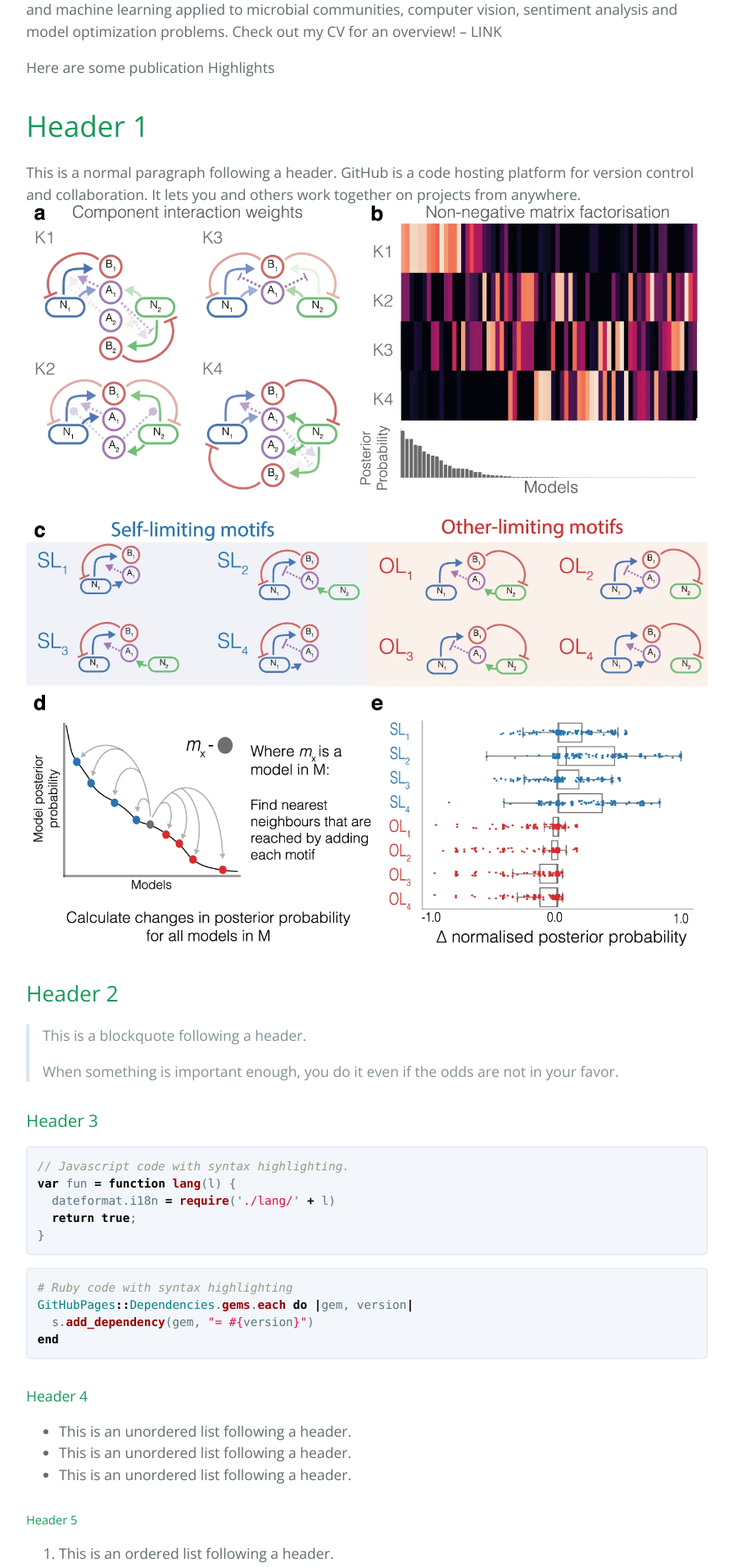
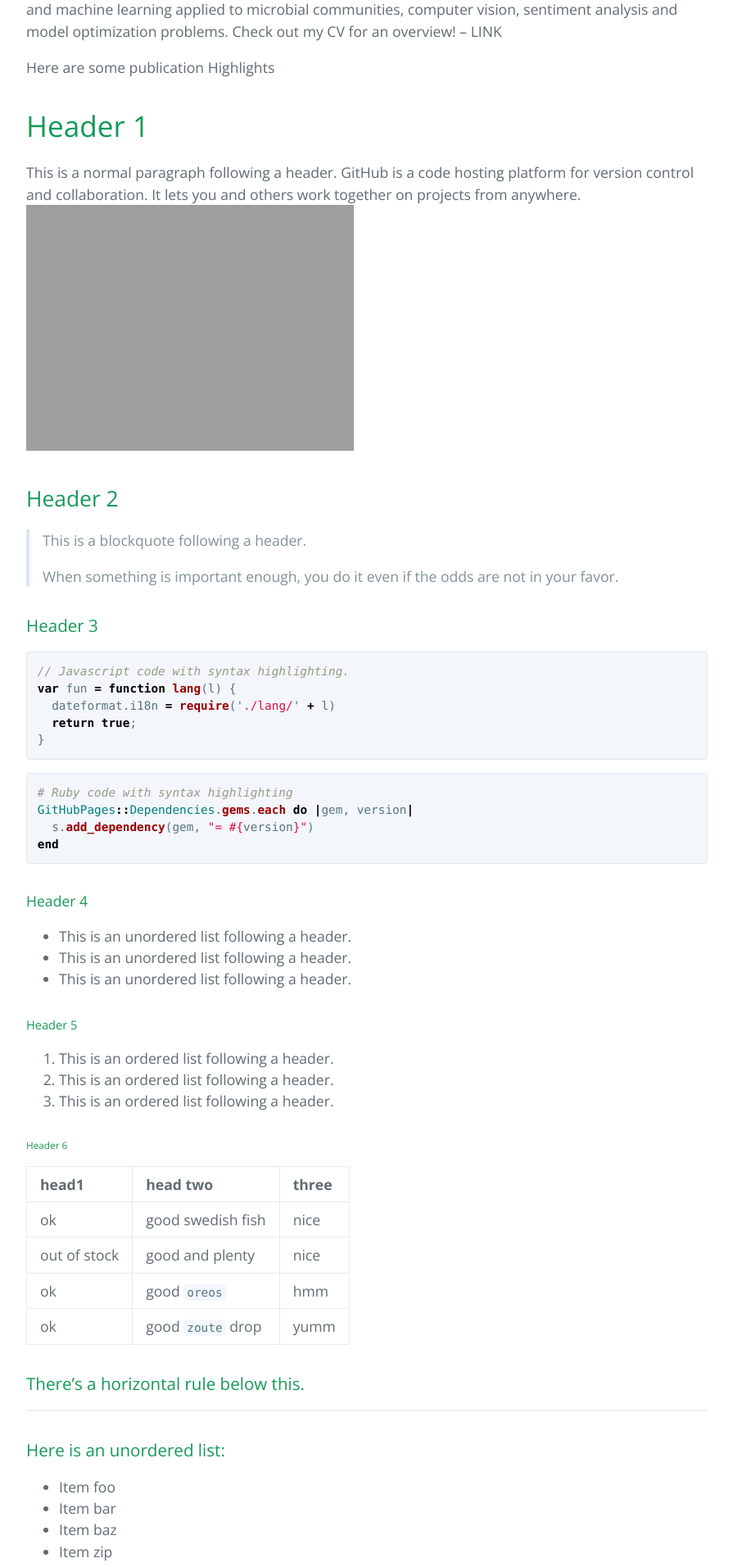
Before and after one commit to behzadk/behzadk.github.io, a Jekyll site: the page built from index.md, in a window 1280 px wide. Shown: the part 601-2513 px from the top of the page at 82% size, without its empty margins (192-1087 px from the left). Built offline with Jekyll 4.4.1, drawn with Linux system fonts in a browser that asks for light colours.

Commit message:
updated index

```diff
--- a/index.md
+++ b/index.md
@@ -15,7 +15,7 @@ Here are some publication Highlights
 
 # Header 1
 
-This is a normal paragraph following a header. GitHub is a code hosting platform for version control and collaboration. It lets you and others work together on projects from anywhere. ![My helpful screenshot](/assets/images/41467_2020_20756_Fig3_HTML.png.webp)
+This is a normal paragraph following a header. GitHub is a code hosting platform for version control and collaboration. It lets you and others work together on projects from anywhere. ![My helpful screenshot](/assets/images/41467_2020_20756_Fig3_HTML.png.webp width=50% height=50%)
 
 ## Header 2
 
```
